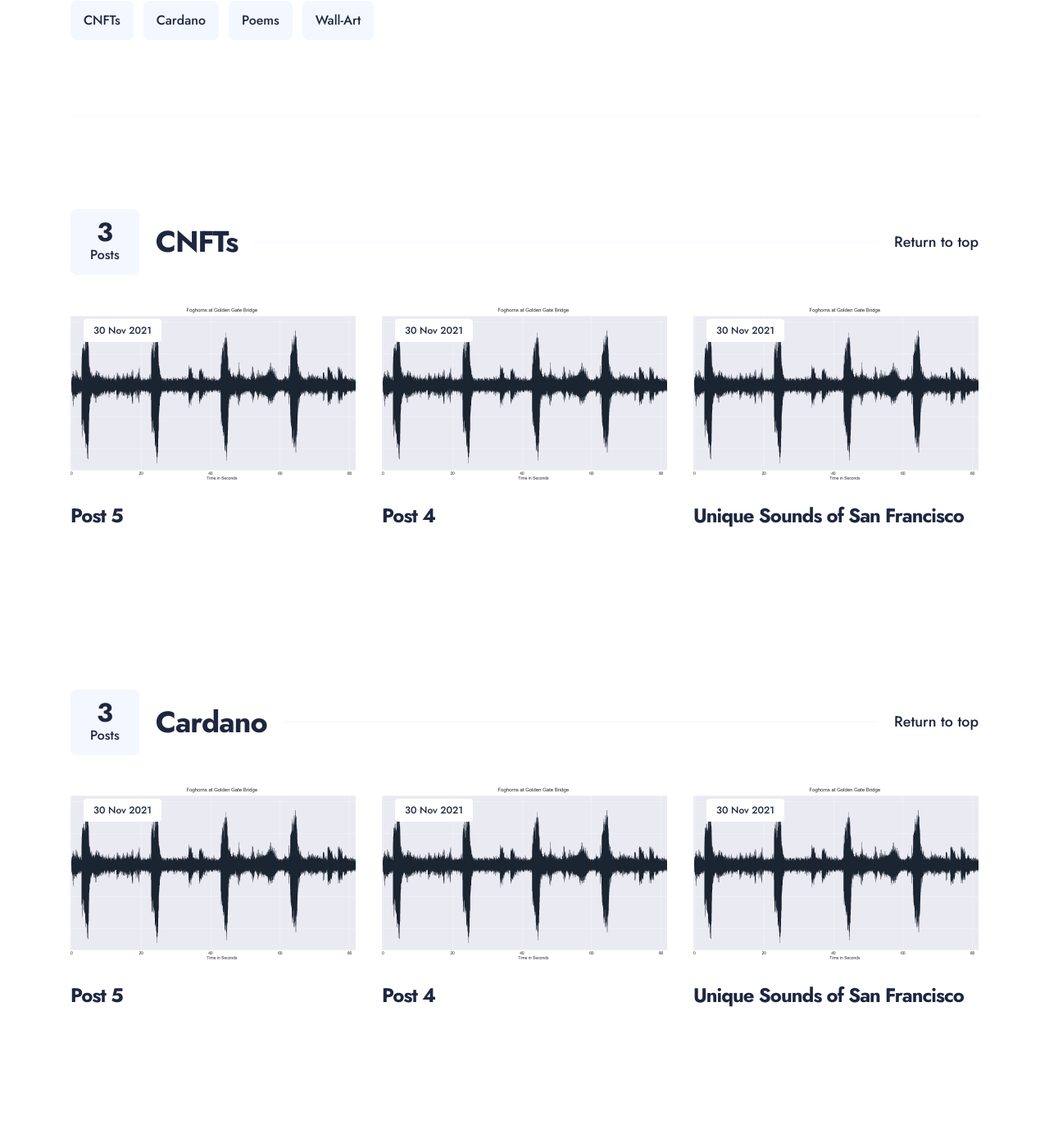
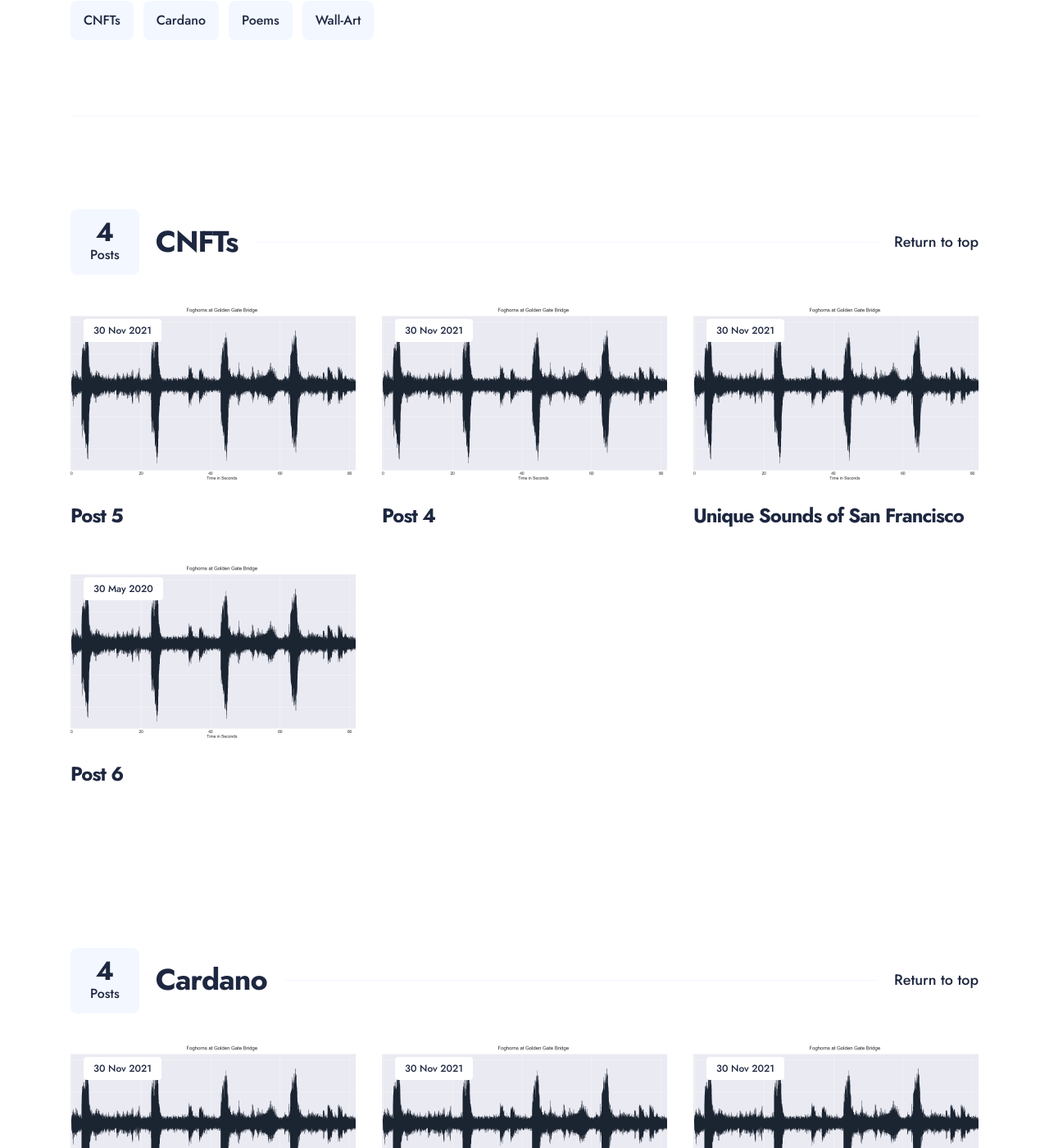
Before and after one commit to vizdotlife/vizdotlife.github.io, a Jekyll site: the page built from _pages/tags.html, in a window 1280 px wide and 1400 px high, scrolled down 291 px. Shown: the whole window at 82% size. Built offline with Jekyll 4.4.1, drawn with Linux system fonts in a browser that asks for light colours; nearby versions of some CDN libraries; a file with an impossible date is left out; some of the changed text lies outside the part shown.

Commit message:
Update 2022-01-01-hello-6.md

```diff
--- a/_posts/poems/2022-01-01-hello-6.md
+++ b/_posts/poems/2022-01-01-hello-6.md
@@ -1,7 +1,7 @@
 ---
 layout: post
 title: Post 6
-date:
+date:  2020-05-30 15:01:35 +0300
 description:
 
 image: '/images/posts/unique_sounds/fog-horns-chart-1.png'
```
